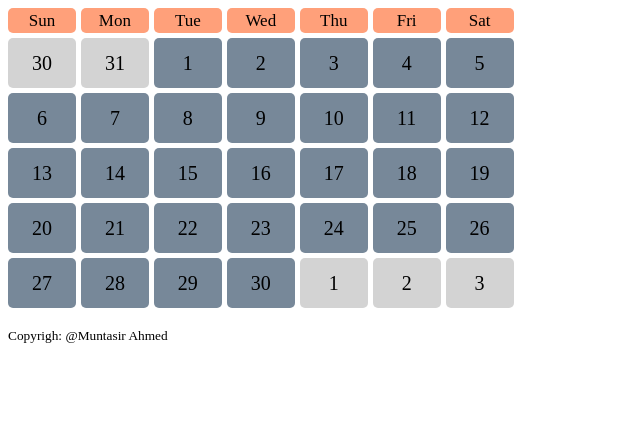
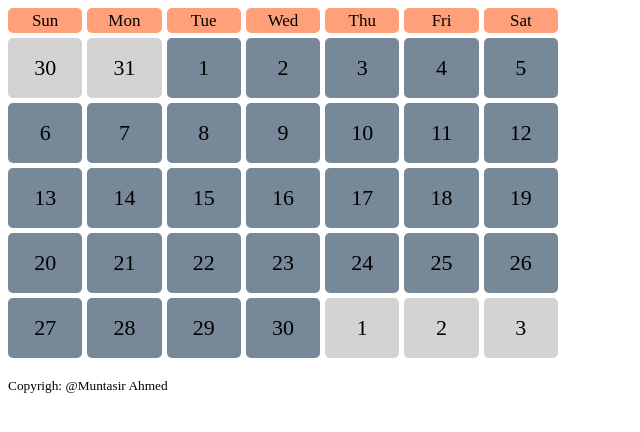
Before and after one commit to muntasirahmeed/flexbox, a plain HTML site: page index.html in a window 1280 px wide. Shown: the whole page, without its empty margins (0-640 px from the left). Drawn offline with Linux system fonts and the light colour scheme.

```diff
--- a/index.html
+++ b/index.html
@@ -7,8 +7,8 @@
     <title>Calender</title>
     <style>
         .calender{
-            height: 300px;
-            width: 40%;
+            height: 350px;
+          width: 550px;
 
             display: grid;
             grid-template-columns: repeat(7,1fr);
@@ -17,7 +17,7 @@
         }
         .date, .other-date, .day{
             background-color: lightslategrey;
-            font-size: 20px;
+            font-size: 22px;
             display: flex;
             justify-content: center;
             align-items: center;
```
